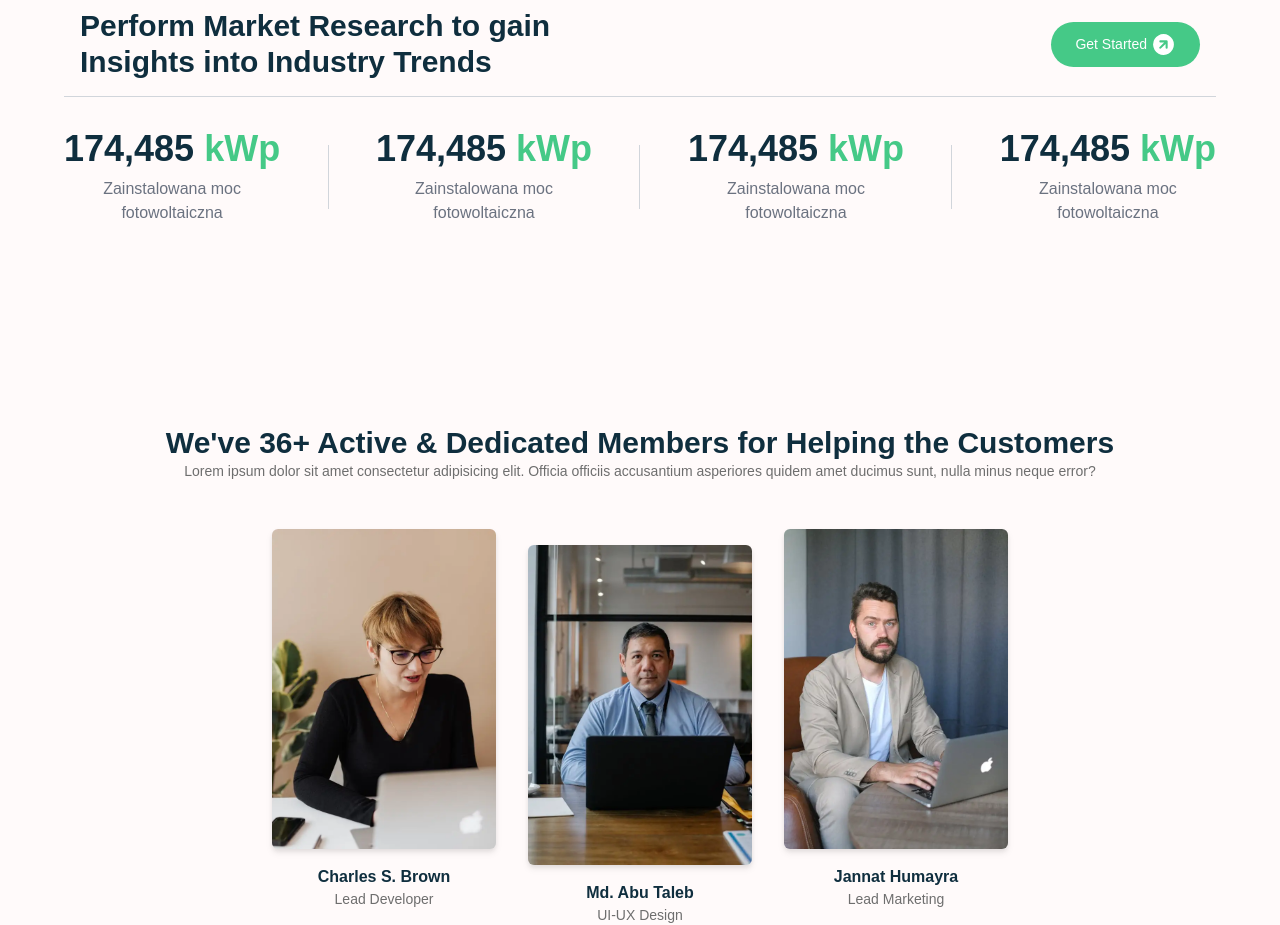
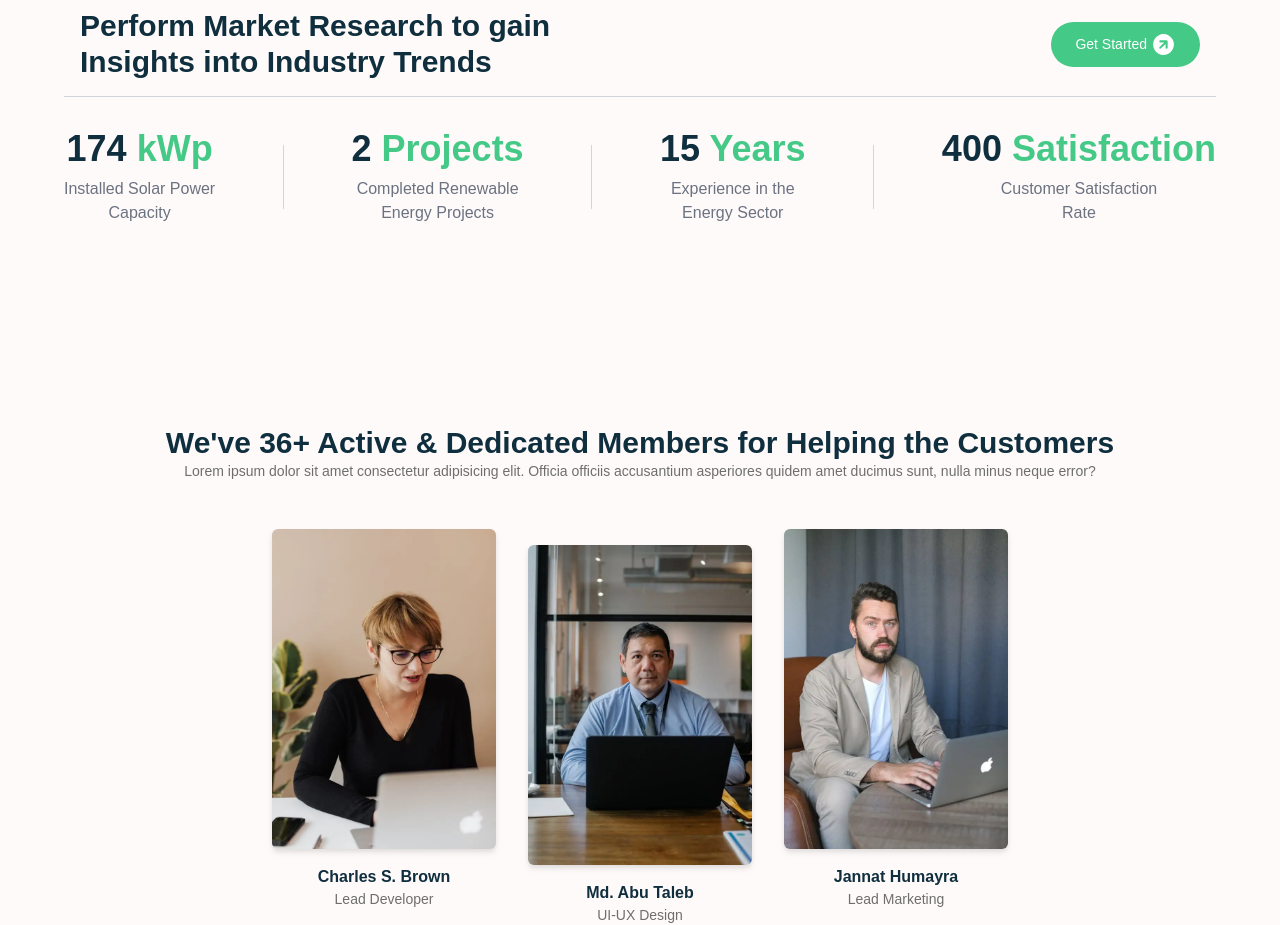
Before and after one commit to Rozmyk/SolarNova, a Next.js app: page /about in a window 1280 px wide. Shown: the part 920-1845 px from the top of the page. Built offline with nearby package versions, Linux system fonts and the light colour scheme.

Commit message:
Add number animations usuing GSAP

```diff
--- a/src/components/AboutPage/StatsSection/StatsSection.tsx
+++ b/src/components/AboutPage/StatsSection/StatsSection.tsx
@@ -1,20 +1,80 @@
+'use client'
 import Button from '@/components/ui/Button/Button'
 import Wrapper from '@/components/Wrapper/Wrapper'
+import { useRef, useEffect } from 'react'
+import gsap from 'gsap'
+
 const SingleService = ({
 	number,
 	unit,
 	titleLine1,
 	titleLine2,
 }: {
-	number: string
+	number: number
 	unit: string
 	titleLine1: string
 	titleLine2: string
 }) => {
+	const numberRef = useRef<HTMLParagraphElement>(null)
+	const tileRef = useRef<HTMLDivElement>(null)
+	let observer: IntersectionObserver
+	useEffect(() => {
+		if (tileRef.current) {
+			gsap.set(tileRef.current, { opacity: 0, y: 50 })
+
+			const animate = (target: Element) => {
+				gsap.to(target, {
+					opacity: 1,
+					y: 0,
+					duration: 0.5,
+					ease: 'power2.out',
+				})
+			}
+
+			const animateNumber = () => {
+				if (numberRef.current) {
+					const target = { value: 0 }
+					gsap.to(target, {
+						value: number,
+						duration: 2,
+						ease: 'power1.out',
+						onUpdate: () => {
+							if (numberRef.current) {
+								numberRef.current.textContent = Math.floor(target.value).toString()
+							}
+						},
+					})
+				}
+			}
+
+			observer = new IntersectionObserver(
+				entries => {
+					entries.forEach(entry => {
+						if (entry.isIntersecting) {
+							animate(entry.target)
+							animateNumber()
+							observer.unobserve(entry.target)
+						}
+					})
+				},
+				{ threshold: 0.5 }
+			)
+
+			observer.observe(tileRef.current)
+
+			return () => {
+				if (observer) observer.disconnect()
+			}
+		}
+	}, [number])
+
 	return (
 		<div className='flex flex-col items-center justify-center text-center'>
-			<div className='text-4xl font-bold mb-2'>
-				<span className='text-secondary'>{number}</span> <span className='text-primary'>{unit}</span>
+			<div ref={tileRef} className='text-4xl font-bold mb-2'>
+				<span ref={numberRef} className='text-secondary'>
+					{number}
+				</span>{' '}
+				<span className='text-primary'>{unit}</span>
 			</div>
 			<p className='text-gray-500'>{titleLine1}</p>
 			<p className='text-gray-500'>{titleLine2}</p>
@@ -33,13 +93,13 @@ const StatsSection = () => {
 				<Button>Get Started</Button>
 			</div>
 			<div className=' w-full  flex md:flex-row flex-col gap-8 md:gap-0 justify-between items-center'>
-				<SingleService number='174,485' unit='kWp' titleLine1='Zainstalowana moc' titleLine2='fotowoltaiczna' />
+				<SingleService number={174.485} unit='kWp' titleLine1='Installed Solar Power' titleLine2='Capacity' />
 				<div className='w-px h-16 bg-gray-300' />
-				<SingleService number='174,485' unit='kWp' titleLine1='Zainstalowana moc' titleLine2='fotowoltaiczna' />
+				<SingleService number={2.356} unit='Projects' titleLine1='Completed Renewable' titleLine2='Energy Projects' />
 				<div className='w-px h-16 bg-gray-300' />
-				<SingleService number='174,485' unit='kWp' titleLine1='Zainstalowana moc' titleLine2='fotowoltaiczna' />
+				<SingleService number={15} unit='Years' titleLine1='Experience in the' titleLine2='Energy Sector' />
 				<div className='w-px h-16 bg-gray-300' />
-				<SingleService number='174,485' unit='kWp' titleLine1='Zainstalowana moc' titleLine2='fotowoltaiczna' />
+				<SingleService number={400} unit='Satisfaction' titleLine1='Customer Satisfaction' titleLine2='Rate' />
 			</div>
 		</Wrapper>
 	)
```
